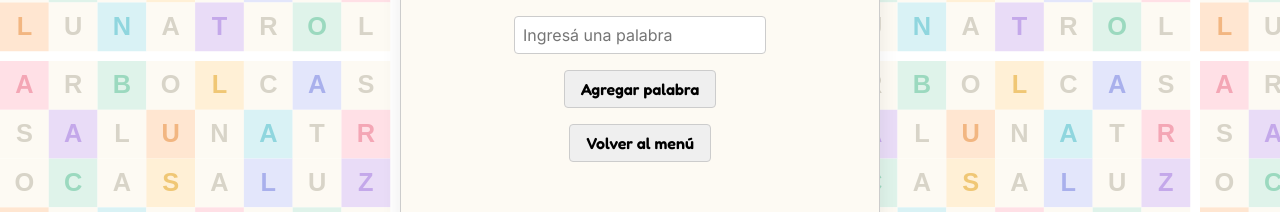
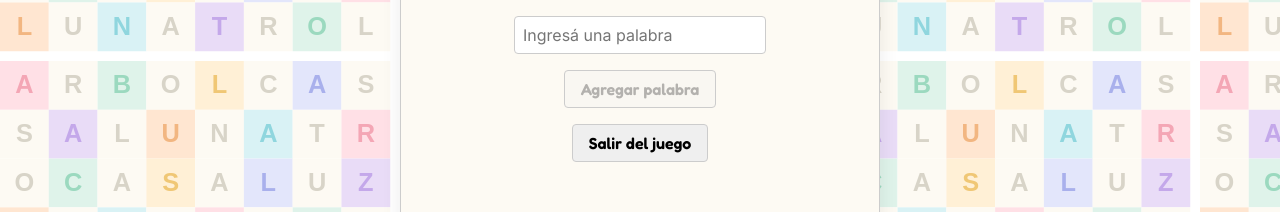
Before and after one commit to UrielBenitez/unq-ui-uriel-benitez-trabajo-final, a React (Vite) app in the folder unq-ui-uriel-benitez-trabajo-final/: page / in a window 1280 px wide. Both pictures are taken after a click on the button "Jugar". Shown: the part 339-551 px from the top of the page. Built offline with nearby package versions, Linux system fonts and the light colour scheme.

Commit message:
fix: no se puede intentar agregar una palabra vacia

```diff
--- a/unq-ui-uriel-benitez-trabajo-final/src/components/Juego.jsx
+++ b/unq-ui-uriel-benitez-trabajo-final/src/components/Juego.jsx
@@ -26,10 +26,10 @@ export default function Juego() {
         placeholder="Ingresá una palabra"
       />
       {error && <p className="error">{error}</p>}
-      <button onClick={() => jugarPalabra()} disabled={loading}>
+      <button onClick={() => jugarPalabra()} disabled={loading || !palabra}>
         Agregar palabra
       </button>
-      <button onClick={() => volverAlMenu()}>Volver al menú</button>
+      <button onClick={() => volverAlMenu()}>Salir del juego</button>
       <JuegoInformacion />
     </>
   );
```
